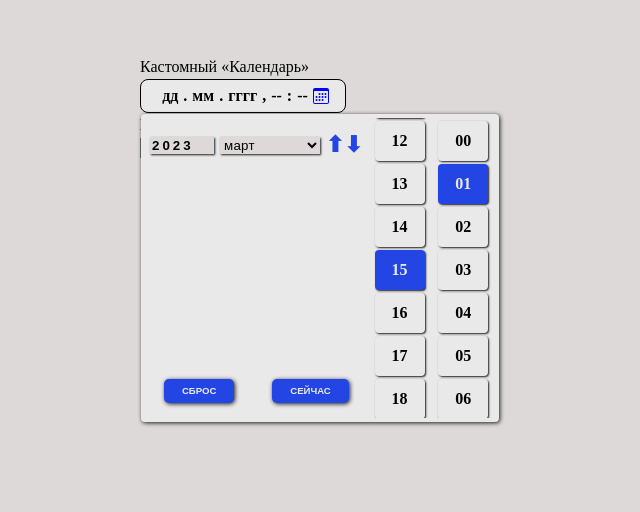
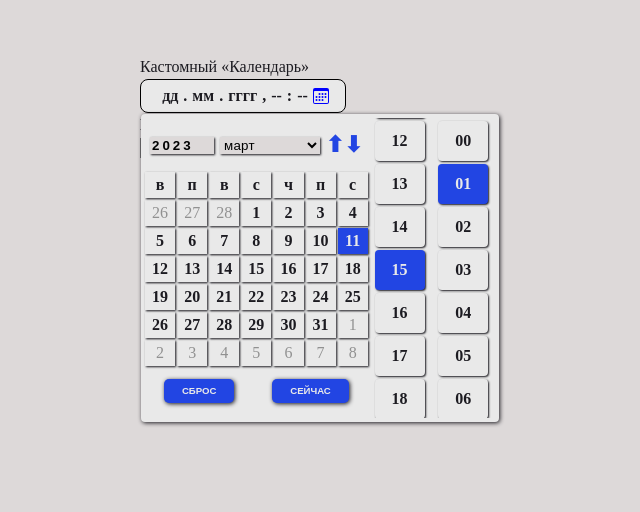
Before and after one commit to AnderyDov/calendar, a plain HTML site: page index.html in a window 1280 px wide. Shown: the part 288-800 px from the top of the page, without its empty margins (397-1037 px from the left). Drawn offline with Linux system fonts and the light colour scheme.

Commit message:
закончена отрисовка значений, кроме даты

```diff
--- a/calendar.css
+++ b/calendar.css
@@ -4,6 +4,7 @@
     font-weight: 400;
 
     --dark: #1c1b21;
+    --gray-light: #919191;
     --bg: #ddd9d9;
     --white: #e9e9e9;
     --primary: #2245e3;
@@ -19,7 +20,7 @@ body {
     height: 100%;
     margin: 0;
     padding: 0;
-    color: var(--gray);
+    color: var(--dark);
     background: var(--bg);
 }
 body {
@@ -154,6 +155,40 @@ label {
 .down:hover {
     color: var(--primary-hover);
 }
+/* Стилизация панельки с датой */
+.date-table {
+    display: grid;
+    grid-template-columns: repeat(7, 1fr);
+    grid-template-rows: repeat(6, 1fr);
+    gap: 2px;
+}
+.cell {
+    box-shadow: 1px 1px 2px var(--dark);
+    padding: 1px 7px;
+    text-align: center;
+    cursor: pointer;
+    transition: all 0.3s ease;
+    display: flex;
+    flex-direction: column;
+    align-items: center;
+}
+
+.cell:hover {
+    background: var(--primary-hover);
+    color: var(--white);
+    scale: 1.2s;
+}
+.noclick {
+    box-shadow: 1px 1px 2px var(--dark);
+    padding: 1px 7px;
+    text-align: center;
+    font-weight: 400;
+    display: flex;
+    flex-direction: column;
+    align-items: center;
+    cursor: not-allowed;
+    color: var(--gray-light);
+}
 /* Стилизация панельки времени */
 .hour-field,
 .min-field {
--- a/calendar.js
+++ b/calendar.js
@@ -1,28 +1,57 @@
+// Текущий объект времени
+let currentTime = new Date();
+
+// Состояние компонента
+let yearState = currentTime.getFullYear();
+let monthState = currentTime.getMonth();
+let dateState = currentTime.getDate();
+let hourState = currentTime.getHours();
+let minState = currentTime.getMinutes();
+
+// Получение последнего дня прошдого месяца
+function getlastDateLastMonth(year, month) {
+    return new Date(year, month, 0).getDate();
+}
+
+// Получение последнего дня текущего месяца
+function getlastDateCurrentMonth(year, month) {
+    return new Date(year, month + 1, 0).getDate();
+}
+
+// Получение дня неделм последнего дня прошлого месяца
+function geLastDayLastMonth(year, month) {
+    return new Date(year, month, 0).getDay();
+}
+
+// Основные элементы для взаимодействия
 const input = document.querySelector('.input');
 const icon = document.querySelector('.icon');
 const calendar = document.querySelector('.calendar');
 const numbers = document.querySelectorAll('.number');
 
+// Внутренние элементы кастомного инпута
 const yearVal = document.querySelector('.year-val');
 const monthVal = document.querySelector('.month-val');
 const dateVal = document.querySelector('.date-val');
 const hourVal = document.querySelector('.hour-val');
 const minVal = document.querySelector('.min-val');
 
+// Поля показа времени и реализация прокрутки,  внутри календаря
 const hourField = document.querySelector('.hour-field');
 const minField = document.querySelector('.min-field');
 const sliderHour = document.querySelector('.hour-slider');
 const sliderMin = document.querySelector('.min-slider');
 
+// Элементы для вывода значений даты и времени, внутри календаря
 const year = document.querySelector('.year');
 const month = document.querySelector('.month');
+const dateTable = document.querySelector('.date-table');
 const up = document.querySelector('.up');
 const down = document.querySelector('.down');
 
+// Кнопки управления сбросом и выводом текущего времени
 const delet = document.querySelector('.delet');
 const now = document.querySelector('.now');
-
-const currentTime = new Date();
 
 // Форматировщик числа
 function format(num) {
@@ -35,7 +64,6 @@ function format(num) {
 
 // Обработчик скрола для показа выбранного времени
 function scrollTime(selector, num) {
-    console.log(num, num * 43 - 129);
     selector.scrollTo({
         top: num * 43 - 129,
         left: 0,
@@ -43,46 +71,103 @@ function scrollTime(selector, num) {
     });
 }
 
+// Отрисовка таблици календаря
+function render(year, month) {
+    dateTable.innerHTML = `<div class="cell cl">в</div>
+    <div class="cell cl">п</div>
+    <div class="cell cl">в</div>
+    <div class="cell cl">с</div>
+    <div class="cell cl">ч</div>
+    <div class="cell cl">п</div>
+    <div class="cell cl">с</div>`;
+    console.log(yearState, monthState, dateState, hourState, minState);
+
+    let arr = [];
+    // Получение последних дней прошлого месяца
+    for (let i = 0; i <= geLastDayLastMonth(year, month); i++) {
+        arr.unshift((getlastDateLastMonth(year, month) - i).toString());
+    }
+    // Получение дней текущего месяца
+    for (let i = 1; i <= getlastDateCurrentMonth(year, month); i++) {
+        arr.push(i);
+    }
+    // Получение первыхдней следующего месяца
+    let num = 42 - arr.length;
+    for (let i = 1; i <= num; i++) {
+        arr.push(i.toString());
+    }
+    console.log(arr);
+    // Отрисовка ячеек календаря
+    for (let i of arr) {
+        let cell = document.createElement('div');
+        cell.classList.add('cl');
+        cell.innerHTML = i;
+        if (typeof i === 'number') {
+            cell.classList.add('cell');
+        } else {
+            cell.classList.add('noclick');
+        }
+        if (currentTime.getDate() === i) {
+            cell.classList.add('current');
+        }
+        dateTable.append(cell);
+    }
+    writeValues();
+    writeCalendar();
+}
+
 // Установка первоначальных значений
 window.onload = () => {
+    // В цикле вешаются обработчики события фокус и блюр, для изменения ширины бордера в инпуте
+    numbers.forEach((el) => {
+        el.onfocus = () => {
+            input.classList.add('border');
+        };
+        el.onblur = () => {
+            input.classList.remove('border');
+        };
+    });
     for (let i = 0; i < 24; i++) {
         let item = document.createElement('div');
         item.classList.add('item-hour', 'cl');
-        if (currentTime.getHours() === i) {
+        if (hourState === i) {
             item.classList.add('current');
         }
         item.innerHTML = format(i);
         item.onclick = () => {
-            hourVal.innerHTML = item.innerHTML;
+            hourState = i;
             document.querySelectorAll('.item-hour').forEach((el) => {
                 el.classList.remove('current');
             });
             item.classList.add('current');
             scrollTime(hourField, +item.innerHTML);
+            writeValues();
         };
         sliderHour.append(item);
     }
     for (let i = 0; i < 60; i++) {
         let item = document.createElement('div');
         item.classList.add('item-min', 'cl');
-        if (currentTime.getMinutes() === i) {
+        if (minState === i) {
             item.classList.add('current');
         }
         item.innerHTML = format(i);
         item.onclick = () => {
-            minVal.innerHTML = item.innerHTML;
+            minState = i;
             document.querySelectorAll('.item-min').forEach((el) => {
                 el.classList.remove('current');
             });
             item.classList.add('current');
             scrollTime(minField, +item.innerHTML);
+            writeValues();
         };
         sliderMin.append(item);
     }
-    year.value = currentTime.getFullYear();
-    month.value = currentTime.getMonth();
-    scrollTime(hourField, currentTime.getHours());
-    scrollTime(minField, currentTime.getMinutes());
+    year.value = yearState;
+    month.value = monthState;
+
+    render(yearState, monthState);
+    defaultValues();
 };
 
 // Скрывает и показывает календарь
@@ -97,80 +182,83 @@ document.body.onclick = (e) => {
     }
 };
 
-// В цикле вешаются обработчики события фокус и блюр, для изменения ширины бордера в инпуте
-numbers.forEach((el) => {
-    el.onfocus = () => {
-        input.classList.add('border');
-    };
-    el.onblur = () => {
-        input.classList.remove('border');
-    };
-});
-
 //  Обработчик выбора года
 year.oninput = (e) => {
     const val = e.target.value;
     if (val.length < 5) {
+        yearState = +val;
         yearVal.innerHTML = val;
     } else {
         e.target.value = 2023;
+        yearState = 2023;
         yearVal.innerHTML = 2023;
     }
+    render(yearState, monthState);
 };
 
 // Обработчики выбора месяца
 month.onchange = (e) => {
     monthVal.innerHTML = format(+e.target.value + 1);
+    monthState = +e.target.value;
+    render(yearState, monthState);
 };
 
 up.onclick = () => {
     if (month.value === '11') {
         month.value = '0';
+        monthState = 0;
     } else {
-        month.value = +month.value + 1;
+        ++month.value + 1;
+        ++monthState;
     }
-    monthVal.innerHTML = format(+month.value + 1);
+    render(yearState, monthState);
 };
 
 down.onclick = () => {
     if (month.value === '0') {
         month.value = '11';
+        monthState = 11;
     } else {
-        month.value = +month.value - 1;
+        --month.value + 1;
+        --monthState;
     }
-    monthVal.innerHTML = format(+month.value + 1);
+    render(yearState, monthState);
 };
 
+delet.onclick = defaultValues;
+
 // Обработчикик сброса значений к первоначальныйм
-delet.onclick = () => {
+function defaultValues() {
     yearVal.innerHTML = 'гггг';
     monthVal.innerHTML = 'мм';
     dateVal.innerHTML = 'дд';
     hourVal.innerHTML = '--';
     minVal.innerHTML = '--';
-};
+}
+
+// Обработчик установки значений для кастомного инпута
+function writeValues() {
+    yearVal.innerHTML = yearState;
+    monthVal.innerHTML = format(monthState + 1);
+    dateVal.innerHTML = format(dateState);
+    hourVal.innerHTML = format(hourState);
+    minVal.innerHTML = format(minState);
+}
+// Обработчик изменения в календаре
+function writeCalendar() {
+    month.value = monthState.toString();
+    year.value = yearState;
+    scrollTime(hourField, hourState);
+    scrollTime(minField, minState);
+}
 
 // Обработчик выбора текущнго времени и даты
 now.onclick = () => {
-    yearVal.innerHTML = currentTime.getFullYear();
-    monthVal.innerHTML = format(currentTime.getMonth() + 1);
-    dateVal.innerHTML = format(currentTime.getDate());
-    hourVal.innerHTML = format(currentTime.getHours());
-    minVal.innerHTML = format(currentTime.getMinutes());
+    yearState = new Date().getFullYear();
+    monthState = new Date().getMonth();
+    dateState = new Date().getDate();
+    hourState = new Date().getHours();
+    minState = new Date().getMinutes();
 
-    document.querySelectorAll('.item-hour').forEach((el) => {
-        el.classList.remove('current');
-        if (format(currentTime.getHours()) === el.innerHTML) {
-            el.classList.add('current');
-            scrollTime(hourField, currentTime.getHours());
-        }
-    });
-
-    document.querySelectorAll('.item-min').forEach((el) => {
-        el.classList.remove('current');
-        if (format(currentTime.getMinutes()) === el.innerHTML) {
-            el.classList.add('current');
-            scrollTime(minField, currentTime.getMinutes());
-        }
-    });
+    render(yearState, monthState);
 };
--- a/index.html
+++ b/index.html
@@ -59,7 +59,17 @@
                             <div class="down cl">&#11015;</div>
                         </div>
                     </div>
-                    <div class="date-field cl"></div>
+                    <div class="date-field cl">
+                        <div class="date-table">
+                            <div class="cell cl">в</div>
+                            <div class="cell cl">п</div>
+                            <div class="cell cl">в</div>
+                            <div class="cell cl">с</div>
+                            <div class="cell cl">ч</div>
+                            <div class="cell cl">п</div>
+                            <div class="cell cl">с</div>
+                        </div>
+                    </div>
                     <div class="hour-field cl">
                         <div class="hour-slider cl"></div>
                     </div>
```
